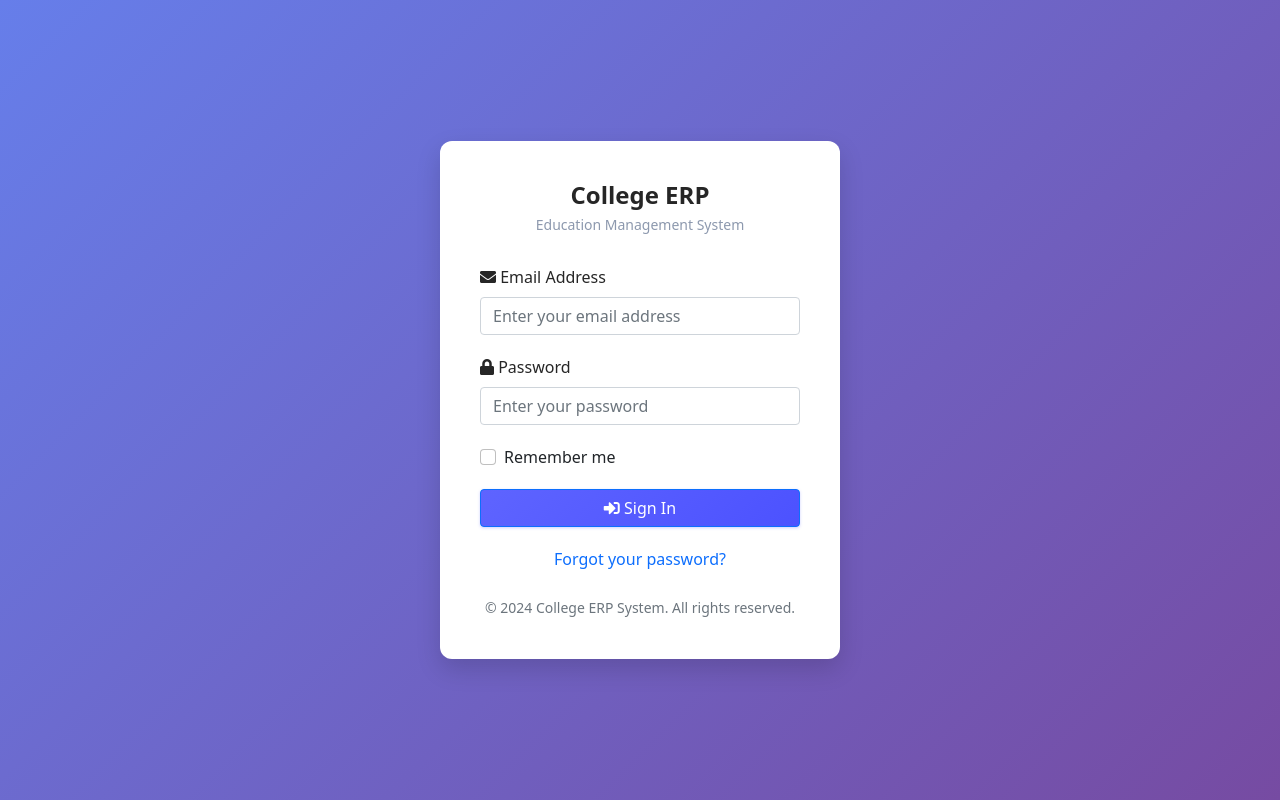
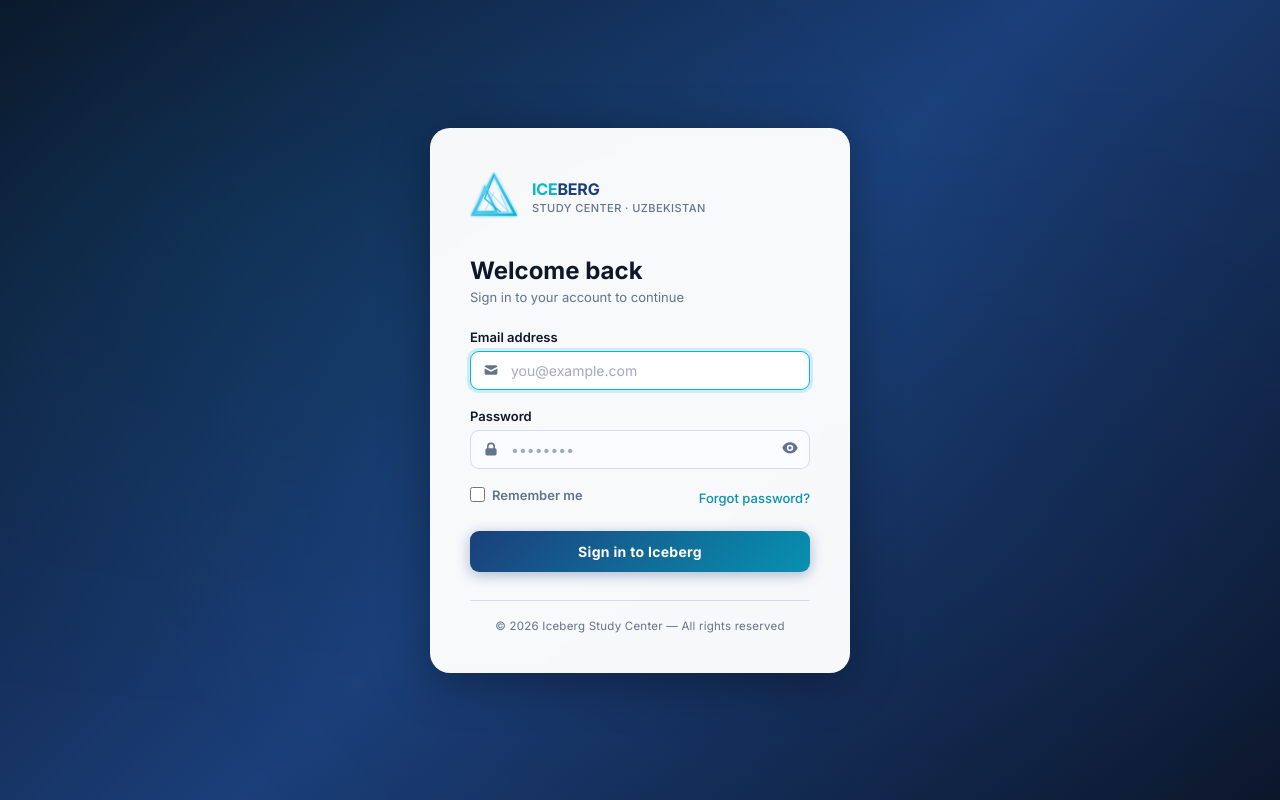
Before and after one commit to Ansarimajid/College-ERP, a Django app: page / in a window 1280 px wide. Run offline with Django 3.2, Linux system fonts and the light colour scheme.

Commit message:
Fix login page design and Add Student teacher-assignment flow
Login page:
- main_app/login.html was the old generic 'College ERP' page — the view
  renders this file, not registration/login.html
- Replaced with full Iceberg-branded standalone page: dark gradient
  background, polygon mountain SVG logo, Inter font, password show/hide
  toggle, Remember Me with localStorage, navy→cyan gradient submit button

Add Student:
- Replaced StudentForm (course + session fields) with AddStudentForm
  which shows a teacher dropdown instead
- Teacher dropdown displays 'First Last · Program' for clarity
- On save: student.course is derived from teacher.course automatically,
  student.session set to null (not required)
- If the teacher has at least one Group, student is auto-enrolled in it
  via Enrollment.get_or_create — teacher-student link is explicit
- Success message confirms which teacher and group the student was
  assigned to

https://claude.ai/code/session_01Ngv1BuziYRvsc5mtKUmqft

```diff
--- a/main_app/templates/main_app/login.html
+++ b/main_app/templates/main_app/login.html
@@ -1,151 +1,281 @@
 {% load static %}
 <!DOCTYPE html>
 <html lang="en">
-
 <head>
   <meta charset="utf-8">
-    <meta http-equiv="X-UA-Compatible" content="IE=edge">
-    <meta name="viewport" content="width=device-width, initial-scale=1, shrink-to-fit=no">
-    <title>College ERP - Login</title>
+  <meta name="viewport" content="width=device-width, initial-scale=1">
+  <title>Iceberg Study Center — Sign In</title>
+  <link rel="shortcut icon" href="{% static 'image/favicon1.ico' %}">
+  <link rel="preconnect" href="https://fonts.googleapis.com">
+  <link rel="stylesheet" href="https://fonts.googleapis.com/css2?family=Inter:wght@400;500;600;700&display=swap">
+  <style>
+    *, *::before, *::after { box-sizing: border-box; margin: 0; padding: 0; }
 
-    <!-- Favicon -->
-    <link rel="shortcut icon" href="{% static 'image/favicon1.ico' %}">
+    :root {
+      --navy:   #1B3F7A;
+      --cyan:   #06B6D4;
+      --cyan-dk:#0891B2;
+      --bg:     #F0F6FF;
+      --white:  #FFFFFF;
+      --border: #D1DCF0;
+      --text:   #0F172A;
+      --muted:  #64748B;
+    }
 
-    <!-- ERPNext Style CSS -->
-    <link rel="stylesheet" href="{% static 'dist/css/erpnext-style.css' %}">
+    body {
+      font-family: 'Inter', sans-serif;
+      background: linear-gradient(135deg, #0B1426 0%, #1B3F7A 50%, #0B1426 100%);
+      min-height: 100vh;
+      display: grid;
+      place-items: center;
+      padding: 20px;
+    }
 
-    <!-- Font Awesome -->
-    <link rel="stylesheet" href="{% static 'plugins/fontawesome-free/css/all.min.css' %}">
+    /* subtle animated background pattern */
+    body::before {
+      content: '';
+      position: fixed;
+      inset: 0;
+      background-image:
+        radial-gradient(ellipse at 20% 30%, rgba(6,182,212,.08) 0%, transparent 60%),
+        radial-gradient(ellipse at 80% 70%, rgba(27,63,122,.15) 0%, transparent 60%);
+      pointer-events: none;
+    }
 
-    <!-- Bootstrap CSS -->
-    <link href="https://cdn.jsdelivr.net/npm/bootstrap@5.1.3/dist/css/bootstrap.min.css" rel="stylesheet">
+    .card {
+      position: relative;
+      background: rgba(255,255,255,0.97);
+      border-radius: 20px;
+      box-shadow: 0 8px 48px rgba(0,0,0,.35), 0 1px 0 rgba(255,255,255,.15) inset;
+      width: 100%;
+      max-width: 420px;
+      padding: 44px 40px 40px;
+      backdrop-filter: blur(12px);
+    }
 
+    /* ── Logo ── */
+    .logo {
+      display: flex;
+      align-items: center;
+      gap: 14px;
+      margin-bottom: 32px;
+    }
+    .logo-icon { flex-shrink: 0; }
+    .logo-text h1 {
+      font-size: 16px;
+      font-weight: 800;
+      color: var(--navy);
+      line-height: 1.2;
+      letter-spacing: -.2px;
+    }
+    .logo-text h1 span { color: var(--cyan); }
+    .logo-text p { font-size: 11px; color: var(--muted); font-weight: 500; margin-top: 2px; letter-spacing: .04em; }
+
+    /* ── Heading ── */
+    .heading { margin-bottom: 24px; }
+    .heading h2 { font-size: 24px; font-weight: 700; color: var(--text); margin-bottom: 4px; }
+    .heading p  { font-size: 13px; color: var(--muted); }
+
+    /* ── Alerts ── */
+    .alert {
+      padding: 11px 14px;
+      border-radius: 8px;
+      font-size: 13px;
+      margin-bottom: 20px;
+      border: 1px solid;
+      display: flex;
+      align-items: flex-start;
+      gap: 8px;
+    }
+    .alert-danger  { background:#FEF2F2; color:#991B1B; border-color:#FECACA; }
+    .alert-success { background:#F0FDF4; color:#166534; border-color:#BBF7D0; }
+    .alert-warning { background:#FFFBEB; color:#92400E; border-color:#FDE68A; }
+    .alert-info    { background:#EFF6FF; color:#1E40AF; border-color:#BFDBFE; }
+
+    /* ── Fields ── */
+    .field { margin-bottom: 18px; }
+    label  { display: block; font-size: 13px; font-weight: 600; color: var(--text); margin-bottom: 6px; }
+
+    .input-wrap { position: relative; }
+    .input-wrap .icon {
+      position: absolute; left: 13px; top: 50%;
+      transform: translateY(-50%);
+      color: var(--muted); width: 16px; height: 16px; pointer-events: none;
+    }
+    .input-wrap .toggle-pw {
+      position: absolute; right: 12px; top: 50%;
+      transform: translateY(-50%);
+      background: none; border: none; cursor: pointer;
+      color: var(--muted); padding: 0; line-height: 1;
+    }
+    .input-wrap .toggle-pw:hover { color: var(--navy); }
+
+    input[type="email"], input[type="password"], input[type="text"] {
+      width: 100%;
+      padding: 10px 38px 10px 40px;
+      border: 1.5px solid var(--border);
+      border-radius: 9px;
+      font-size: 14px;
+      font-family: 'Inter', sans-serif;
+      color: var(--text);
+      background: #FAFCFF;
+      outline: none;
+      transition: border-color .15s, box-shadow .15s, background .15s;
+    }
+    input:focus {
+      border-color: var(--cyan);
+      box-shadow: 0 0 0 3px rgba(6,182,212,.18);
+      background: var(--white);
+    }
+    input::placeholder { color: #A0AABE; }
+
+    /* ── Remember / Forgot row ── */
+    .row-between {
+      display: flex; align-items: center;
+      justify-content: space-between;
+      margin-bottom: 22px;
+    }
+    .remember { display: flex; align-items: center; gap: 7px; font-size: 13px; color: var(--muted); cursor: pointer; user-select: none; }
+    .remember input[type="checkbox"] { width: 15px; height: 15px; accent-color: var(--navy); cursor: pointer; }
+    .forgot { font-size: 13px; color: var(--cyan-dk); text-decoration: none; font-weight: 500; }
+    .forgot:hover { text-decoration: underline; }
+
+    /* ── Submit button ── */
+    .btn-signin {
+      width: 100%;
+      padding: 12px;
+      background: linear-gradient(135deg, var(--navy) 0%, var(--cyan-dk) 100%);
+      color: white;
+      border: none;
+      border-radius: 9px;
+      font-size: 14px;
+      font-weight: 700;
+      font-family: 'Inter', sans-serif;
+      cursor: pointer;
+      letter-spacing: .3px;
+      transition: opacity .15s, transform .1s, box-shadow .15s;
+      box-shadow: 0 3px 14px rgba(27,63,122,.35);
+    }
+    .btn-signin:hover  { opacity: .9; box-shadow: 0 5px 20px rgba(6,182,212,.35); }
+    .btn-signin:active { transform: scale(.985); }
+
+    /* ── Footer ── */
+    .card-footer {
+      margin-top: 28px;
+      padding-top: 18px;
+      border-top: 1px solid var(--border);
+      text-align: center;
+      font-size: 11.5px;
+      color: var(--muted);
+      letter-spacing: .02em;
+    }
+
+    @media (max-width: 480px) { .card { padding: 36px 24px 28px; } }
+  </style>
 </head>
+<body>
+  <div class="card">
 
-<body>
-    <div class="login-container">
-        <div class="login-card">
-            <div class="login-logo">
-                <h1 class="login-title">College ERP</h1>
-                <p class="login-subtitle">Education Management System</p>
+    <!-- Logo -->
+    <div class="logo">
+      <div class="logo-icon">
+        <svg width="48" height="48" viewBox="0 0 36 36" fill="none" xmlns="http://www.w3.org/2000/svg">
+          <defs>
+            <filter id="glow" x="-40%" y="-40%" width="180%" height="180%">
+              <feGaussianBlur stdDeviation="1" result="blur"/>
+              <feMerge><feMergeNode in="blur"/><feMergeNode in="SourceGraphic"/></feMerge>
+            </filter>
+            <linearGradient id="grad" x1="0%" y1="0%" x2="100%" y2="100%">
+              <stop offset="0%" stop-color="#7DD3FC"/>
+              <stop offset="100%" stop-color="#06B6D4"/>
+            </linearGradient>
+          </defs>
+          <polygon points="18,2 34,32 2,32" stroke="url(#grad)" stroke-width="1.7" fill="none" filter="url(#glow)"/>
+          <polygon points="11,11 20,30 4,30" stroke="url(#grad)" stroke-width="1.3" fill="none" opacity="0.9" filter="url(#glow)"/>
+          <polyline points="23,17 29,30 18,30" stroke="#7DD3FC" stroke-width="1" fill="none" opacity="0.65"/>
+          <line x1="18" y1="2"  x2="11" y2="20" stroke="#06B6D4" stroke-width="1.1" opacity="0.75"/>
+          <line x1="11" y1="20" x2="23" y2="30" stroke="#06B6D4" stroke-width="1.1" opacity="0.75"/>
+          <line x1="11" y1="11" x2="29" y2="30" stroke="#7DD3FC" stroke-width="0.9" opacity="0.55"/>
+          <line x1="18" y1="15" x2="11" y2="30" stroke="#7DD3FC" stroke-width="0.8" opacity="0.5"/>
+        </svg>
+      </div>
+      <div class="logo-text">
+        <h1><span>ICE</span>BERG</h1>
+        <p>STUDY CENTER · UZBEKISTAN</p>
+      </div>
     </div>
 
-            <!-- Error Messages -->
+    <!-- Heading -->
+    <div class="heading">
+      <h2>Welcome back</h2>
+      <p>Sign in to your account to continue</p>
+    </div>
+
+    <!-- Flash messages -->
     {% if messages %}
       {% for message in messages %}
-            {% if message.tags == 'error' %}
-            <div class="alert alert-danger text-center">
-                {{ message }}
-            </div>
-            {% endif %}
+        <div class="alert alert-{{ message.tags|default:'info' }}">{{ message }}</div>
       {% endfor %}
     {% endif %}
 
-            <!-- Login Form -->
-            <form action="{% url 'user_login' %}" method="post" class="login-form">
+    <!-- Form -->
+    <form method="post" action="{% url 'user_login' %}">
       {% csrf_token %}
+      {% if next %}<input type="hidden" name="next" value="{{ next }}">{% endif %}
 
-                <div class="form-group">
-                    <label for="email" class="form-label">
-                        <i class="fas fa-envelope"></i> Email Address
-                    </label>
-                    <input type="email" id="email" name="email" class="form-control"
-                        placeholder="Enter your email address" required>
-                </div>
-
-                <div class="form-group">
-                    <label for="password" class="form-label">
-                        <i class="fas fa-lock"></i> Password
-                    </label>
-                    <input type="password" id="password" name="password" class="form-control"
-                        placeholder="Enter your password" required>
-                </div>
-
-                <div class="form-group">
-                    <div class="form-check">
-                        <input type="checkbox" class="form-check-input" id="remember" name="remember" value="1">
-                        <label class="form-check-label" for="remember">
-                            Remember me
-                        </label>
+      <div class="field">
+        <label for="id_email">Email address</label>
+        <div class="input-wrap">
+          <svg class="icon" viewBox="0 0 20 20" fill="currentColor">
+            <path d="M2.003 5.884L10 9.882l7.997-3.998A2 2 0 0016 4H4a2 2 0 00-1.997 1.884z"/>
+            <path d="M18 8.118l-8 4-8-4V14a2 2 0 002 2h12a2 2 0 002-2V8.118z"/>
+          </svg>
+          <input type="email" id="id_email" name="email"
+                 placeholder="you@example.com" autocomplete="email" required autofocus>
         </div>
       </div>
 
-                <div class="form-group">
-                    <button type="submit" class="btn btn-primary w-100">
-                        <i class="fas fa-sign-in-alt"></i> Sign In
+      <div class="field">
+        <label for="id_password">Password</label>
+        <div class="input-wrap">
+          <svg class="icon" viewBox="0 0 20 20" fill="currentColor">
+            <path fill-rule="evenodd" d="M5 9V7a5 5 0 0110 0v2a2 2 0 012 2v5a2 2 0 01-2 2H5a2 2 0 01-2-2v-5a2 2 0 012-2zm8-2v2H7V7a3 3 0 016 0z" clip-rule="evenodd"/>
+          </svg>
+          <input type="password" id="id_password" name="password"
+                 placeholder="••••••••" autocomplete="current-password" required>
+          <button type="button" class="toggle-pw" onclick="togglePassword()" aria-label="Show/hide password">
+            <svg id="eye-icon" viewBox="0 0 20 20" fill="currentColor" width="16" height="16">
+              <path d="M10 12a2 2 0 100-4 2 2 0 000 4z"/>
+              <path fill-rule="evenodd" d="M.458 10C1.732 5.943 5.522 3 10 3s8.268 2.943 9.542 7c-1.274 4.057-5.064 7-9.542 7S1.732 14.057.458 10zM14 10a4 4 0 11-8 0 4 4 0 018 0z" clip-rule="evenodd"/>
+            </svg>
           </button>
         </div>
+      </div>
 
-                <div class="text-center">
-                    <a href="{% url 'password_reset' %}" class="text-decoration-none">
-                        Forgot your password?
-                    </a>
+      <div class="row-between">
+        <label class="remember">
+          <input type="checkbox" name="remember" id="remember"> Remember me
+        </label>
+        <a href="{% url 'password_reset' %}" class="forgot">Forgot password?</a>
       </div>
+
+      <button type="submit" class="btn-signin">Sign in to Iceberg</button>
     </form>
 
-            <!-- Footer -->
-            <div class="login-footer text-center mt-4">
-                <small class="text-muted">
-                    © 2024 College ERP System. All rights reserved.
-                </small>
+    <div class="card-footer">
+      &copy; {% now "Y" %} Iceberg Study Center &mdash; All rights reserved
     </div>
   </div>
-    </div>
-    <!-- Scripts -->
-    <script src="https://cdn.jsdelivr.net/npm/bootstrap@5.1.3/dist/js/bootstrap.bundle.min.js"></script>
-    <script src="{% static 'plugins/jquery/jquery.min.js' %}"></script>
 
   <script>
-        // Add some interactive effects
-        document.addEventListener('DOMContentLoaded', function () {
-            // Add focus effects to form inputs
-            const inputs = document.querySelectorAll('.form-control');
-            inputs.forEach(input => {
-                input.addEventListener('focus', function () {
-                    this.style.transform = 'scale(1.02)';
-                    this.style.transition = 'transform 0.2s ease';
-                });
-
-                input.addEventListener('blur', function () {
-                    this.style.transform = 'scale(1)';
-                });
-            });
-
-            // Add hover effect to login button
-            const loginBtn = document.querySelector('.btn-primary');
-            loginBtn.addEventListener('mouseenter', function () {
-                this.style.transform = 'translateY(-2px)';
-                this.style.boxShadow = '0 4px 12px rgba(94, 100, 255, 0.4)';
-            });
-
-            loginBtn.addEventListener('mouseleave', function () {
-                this.style.transform = 'translateY(0)';
-                this.style.boxShadow = 'none';
-            });
-
-            // Animate login card on load
-            const loginCard = document.querySelector('.login-card');
-            loginCard.style.animation = 'fadeIn 0.6s ease';
-
-            // Remember Me functionality
-            const rememberCheckbox = document.getElementById('remember');
-
-            // Load saved remember me state
-            if (localStorage.getItem('rememberMe') === 'true') {
-                rememberCheckbox.checked = true;
+    function togglePassword() {
+      const inp = document.getElementById('id_password');
+      inp.type = inp.type === 'password' ? 'text' : 'password';
     }
-
-            // Save remember me state when checkbox changes
-            rememberCheckbox.addEventListener('change', function () {
-                localStorage.setItem('rememberMe', this.checked);
-            });
-
-            // Show tooltip on remember me checkbox hover
-            rememberCheckbox.addEventListener('mouseenter', function () {
-                this.title = 'Keep me logged in for 30 days';
-            });
-        });
+    // Restore remember-me preference
+    const rem = document.getElementById('remember');
+    if (localStorage.getItem('icebergRemember') === '1') rem.checked = true;
+    rem.addEventListener('change', () => localStorage.setItem('icebergRemember', rem.checked ? '1' : '0'));
   </script>
 </body>
-
 </html>
```
Also changed, not shown: main_app/forms.py (+28 -0 lines), main_app/hod_views.py (+26 -15 lines). Lines whose indentation alone changed are shown as unchanged.
